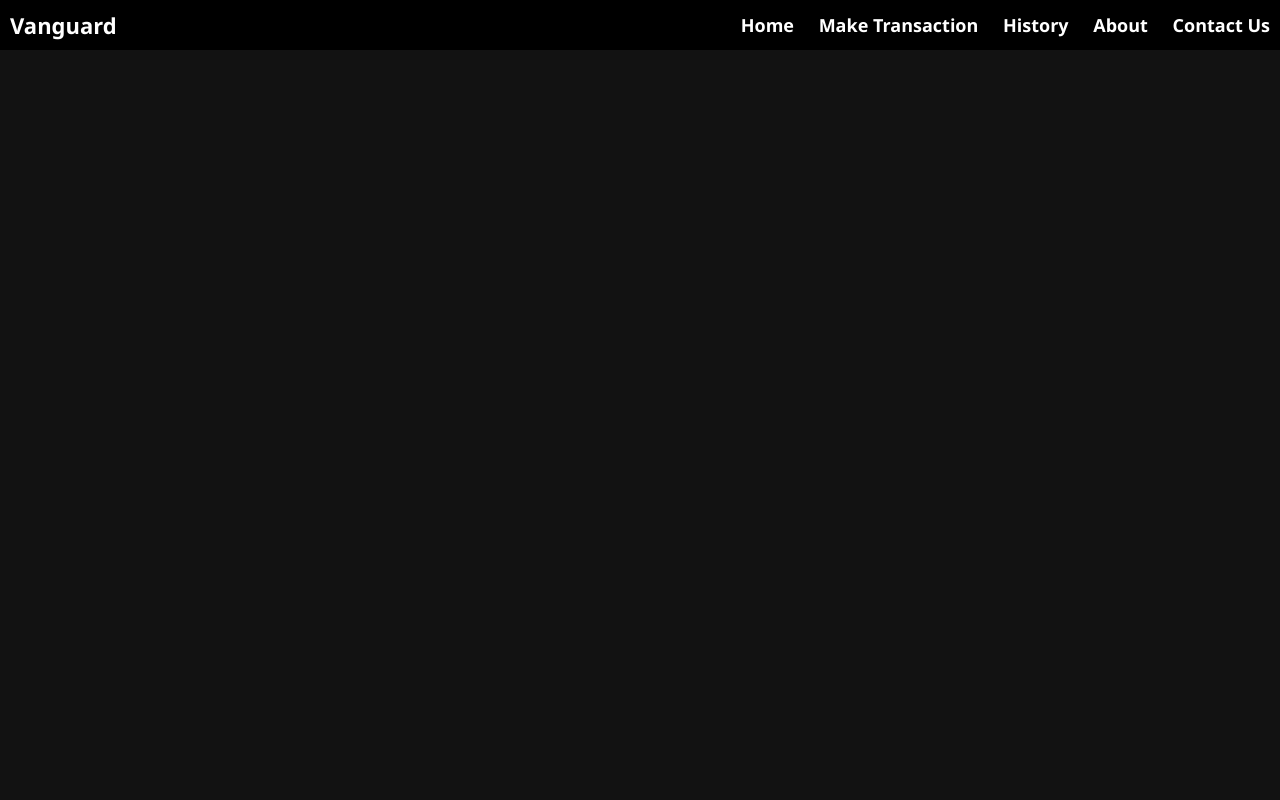
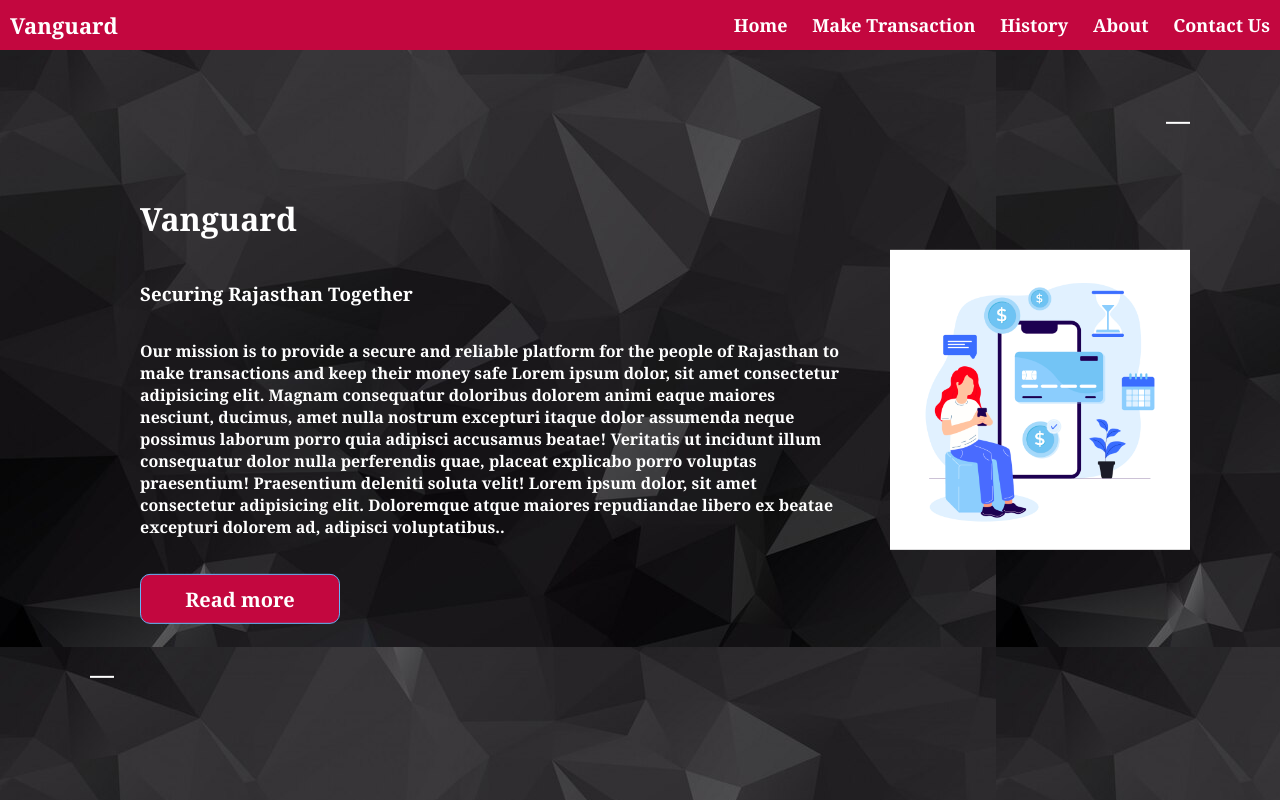
Before and after one commit to asmeet23/Financial-Fraud-Detection, a Flask app: template templates/dashboard.html in a window 1280 px wide. Run offline with Flask 3, Linux system fonts and the light colour scheme; the template is opened without the code that fills it, so the values that code supplies are empty; parts of the project's set-up code (start-up, migrations or seed data) failed here and were passed over.

Commit message:
Changes to be committed: 	new file:   7176685.jpg 	new file:   dark-black-polygonal-illustration-which-consist-triangles-geometric-background-origami-style-with-grad.jpg 	modified:   static/dash.css 	modified:   templates/dashboard.html

```diff
--- a/static/dash.css
+++ b/static/dash.css
@@ -1,11 +1,12 @@
 * {
     box-sizing: border-box;
     font-weight: 700;
+    font-family:Georgia, 'Times New Roman', Times, serif
 
   }
 
   body {
-    background-color: #121212;
+background-image: url(/dark-black-polygonal-illustration-which-consist-triangles-geometric-background-origami-style-with-grad.jpg);
     margin: 0px;
     font-family: 'segoe ui';
   }
@@ -14,7 +15,7 @@
 
     height: 50px;
     width: 100%;
-    background-color: black;
+    background-color: #c3073f;
     position: relative;
   }
 
@@ -55,6 +56,99 @@
   .nav > #nav-check {
     display: none;
   }
+
+
+  .info{
+    color: white;
+    /* border: solid 1px white; */
+    display: flex;
+    /* text-align: center; */
+    flex-direction: column;
+    justify-content: center;
+    /* border: solid white; */
+    width: 800px;
+    height: max-content;
+    /* margin-left: 200px; */
+    padding: 50px;
+  }
+  .animated-border-button{
+    width: 200px;
+    height: 50px;
+    background-color: #c3073f;
+    border: 1px solid #65b5f6;
+    color: white;
+    font-size: 20px;
+    /* font-weight: 700; */
+    border-radius: 10px;
+    margin-top: 20px;
+    cursor: pointer;
+
+    transition: all 0.3s ease-in-out;
+  }
+  .animated-border-button::before,
+.animated-border-button::after {
+  border: 0 solid transparent;
+  transition: all 0.3s;
+  content: '';
+  height: 0;
+  position: absolute;
+  width: 24px;
+}
+
+.animated-border-button::before {
+  border-top: 2px solid #ffffff;
+  right: 0;
+  top: -4px;
+}
+
+.animated-border-button::after {
+  border-bottom: 2px solid #ffffff;
+  bottom: -4px;
+  left: 0;
+}
+
+.animated-border-button:hover::before,
+.animated-border-button:hover::after {
+  width: 100%;
+}
+
+  .centre-items{
+    position: absolute;
+    top: 50%;
+    left: 50%;
+    -ms-transform: translateX(-50%) translateY(-50%);
+    -webkit-transform: translate(-50%,-50%);
+    transform: translate(-50%,-50%);
+    display: flex;
+    flex-direction: row;
+    justify-content: center;
+    align-items: center;
+
+
+    /* border: solid white; */
+  }
+  .picture
+  {
+    /* border: solid white; */
+    width: max-content;
+    height: max-content;
+    display: flex;
+
+    justify-content: center;
+    align-items: center;
+/* border: solid white; */
+    /* background-image: url(/7176685.jpg); */
+    /* background-repeat: no-repeat;
+    background-size:100%; */
+  }
+
+
+
+
+
+
+
+
 
   @media (max-width:600px) {
     .nav > .nav-btn {
--- a/templates/dashboard.html
+++ b/templates/dashboard.html
@@ -32,5 +32,19 @@
           <a href="" target="_blank">Contact Us</a>
         </div>
       </div>
+<div class="centre-items">
+      <div class="info">
+        <h1>Vanguard</h1>
+        <h3>Securing Rajasthan Together</h3>
+        <p>Our mission is to provide a secure and reliable platform for the people of Rajasthan to make transactions and keep their money safe
+          Lorem ipsum dolor, sit amet consectetur adipisicing elit. Magnam consequatur doloribus dolorem animi eaque maiores nesciunt, ducimus, amet nulla nostrum excepturi itaque dolor assumenda neque possimus laborum porro quia adipisci accusamus beatae! Veritatis ut incidunt illum consequatur dolor nulla perferendis quae, placeat explicabo porro voluptas praesentium! Praesentium deleniti soluta velit!
+          Lorem ipsum dolor, sit amet consectetur adipisicing elit. Doloremque atque maiores repudiandae libero ex beatae excepturi dolorem ad, adipisci voluptatibus..</p>
+          <button class="animated-border-button">Read more</button>
+      </div>
+      <div class="picture">
+       <img src="/7176685.jpg" alt="" height="300px">
+      </div>
+
+      </div>
 </body>
 </html>
```
Also changed, not shown: 7176685.jpg (added), dark-black-polygonal-illustration-which-consist-triangles-geometric-background-origami-style-with-grad.jpg (added).
